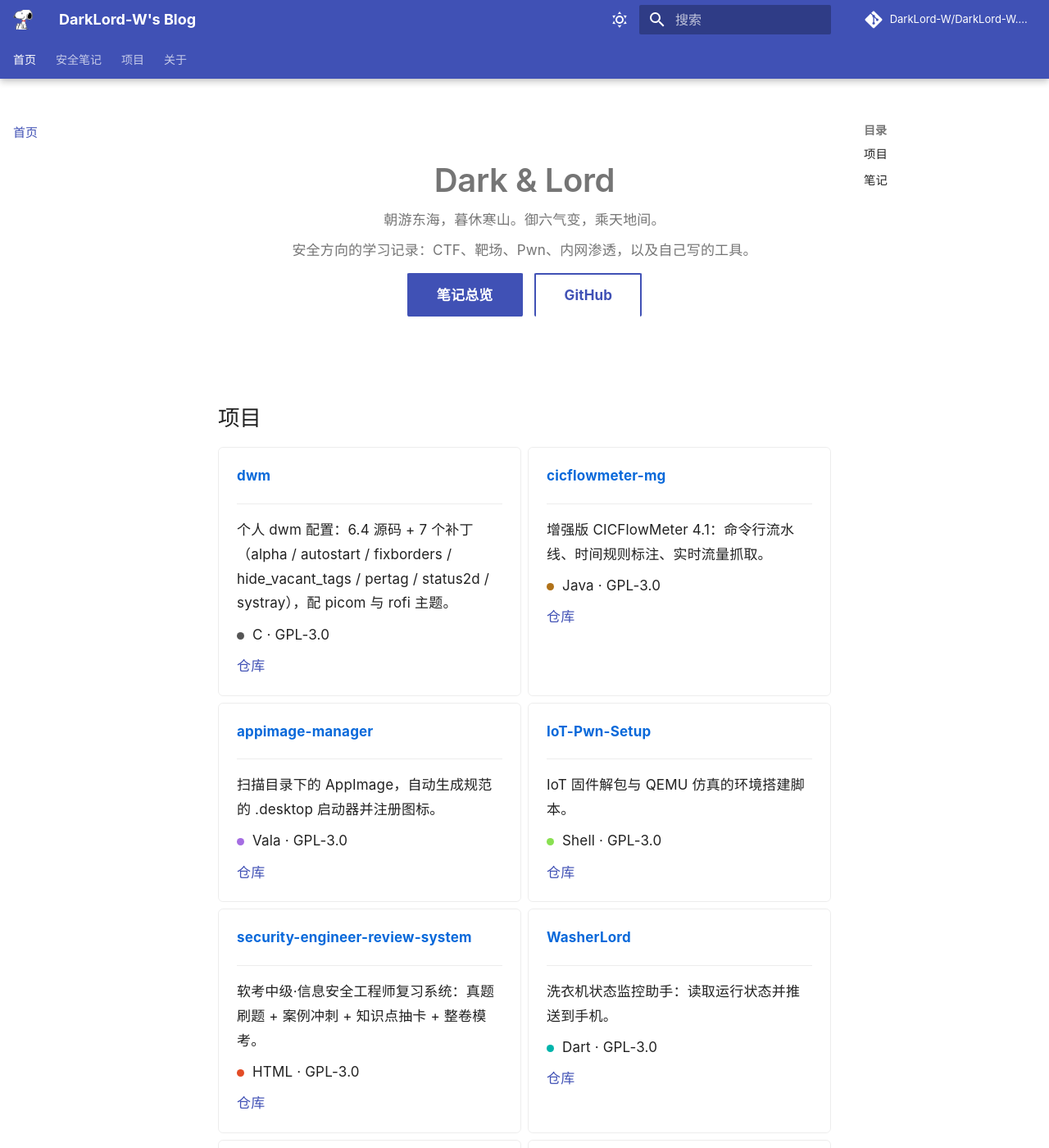
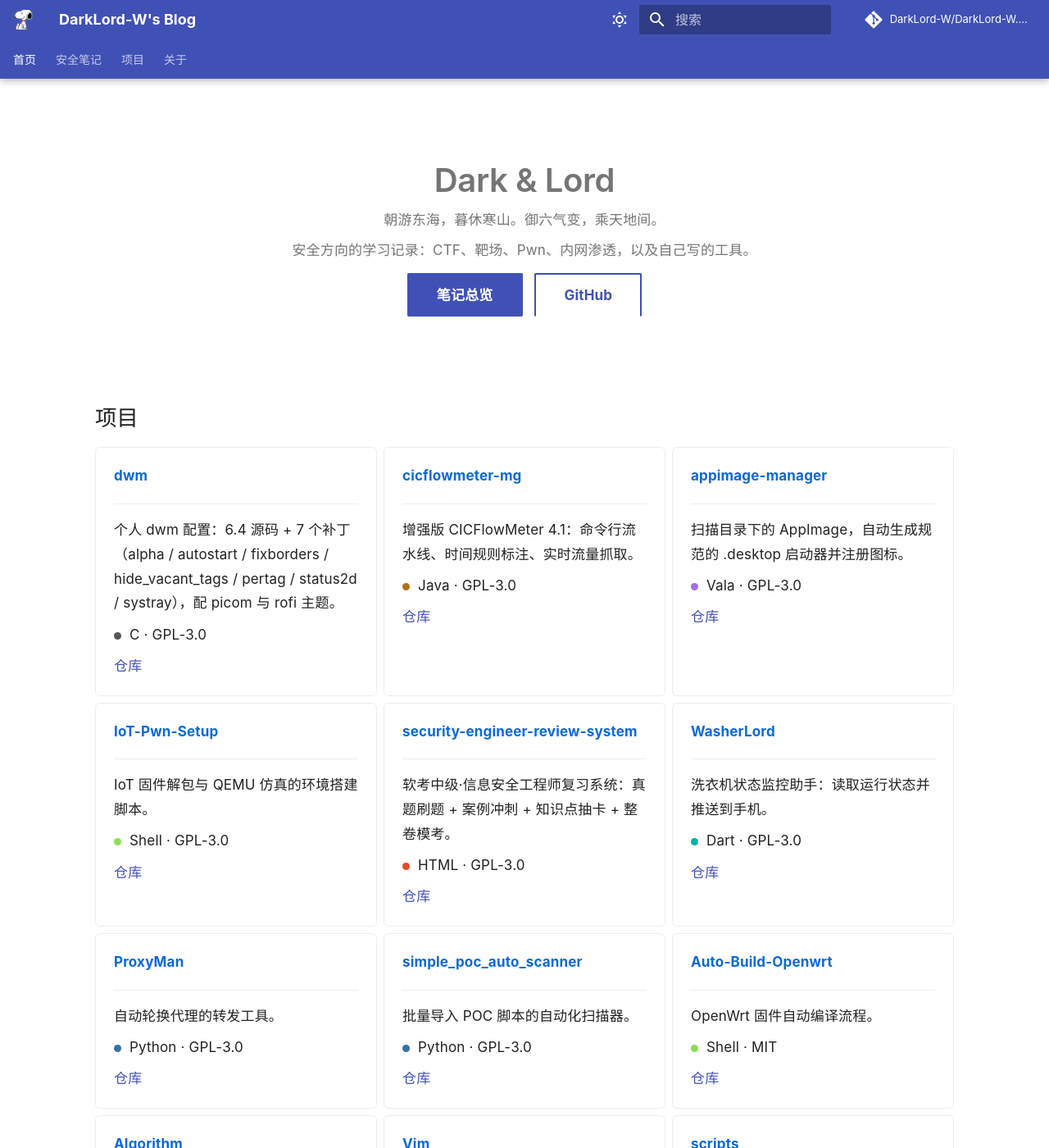
Before and after one commit to DarkLord-W/DarkLord-W.github.io, an MkDocs documentation site: the page built from docs/index.md, in a window 1280 px wide and 1400 px high. Shown: the whole window at 82% size. Built offline with MkDocs 1.6.1 and Material for MkDocs 9.7.7, drawn with Linux system fonts in a browser that asks for light colours; comment, search, counter and statistics services are not loaded.

Commit message:
style(home): 主页隐藏空侧栏并改为三列卡片
- index.md 加 front matter：hide navigation/toc，去掉只剩「首页」一项的左侧栏
- .md-content:has(.hero) 放宽到 54rem，卡片在宽屏排三列（12 张正好 4 行）
- 不支持 :has() 的浏览器自动回落到 46rem 两列，不影响可读性

验证：1440px 下三列、390px 下正常单列。

```diff
--- a/docs/stylesheets/extra.css
+++ b/docs/stylesheets/extra.css
@@ -159,3 +159,9 @@
   .md-typeset { font-size: 0.82rem; }
   .md-typeset img { margin: 1.1em auto; }
 }
+
+/* ---------- 主页：全宽三列卡片 ---------- */
+.md-content:has(.hero) { max-width: 54rem; }
+.md-content:has(.hero) .md-typeset .grid.cards > ul {
+  grid-template-columns: repeat(auto-fit, minmax(min(100%, 16rem), 1fr));
+}
```
Also changed, not shown: docs/index.md (+6 -0 lines).
